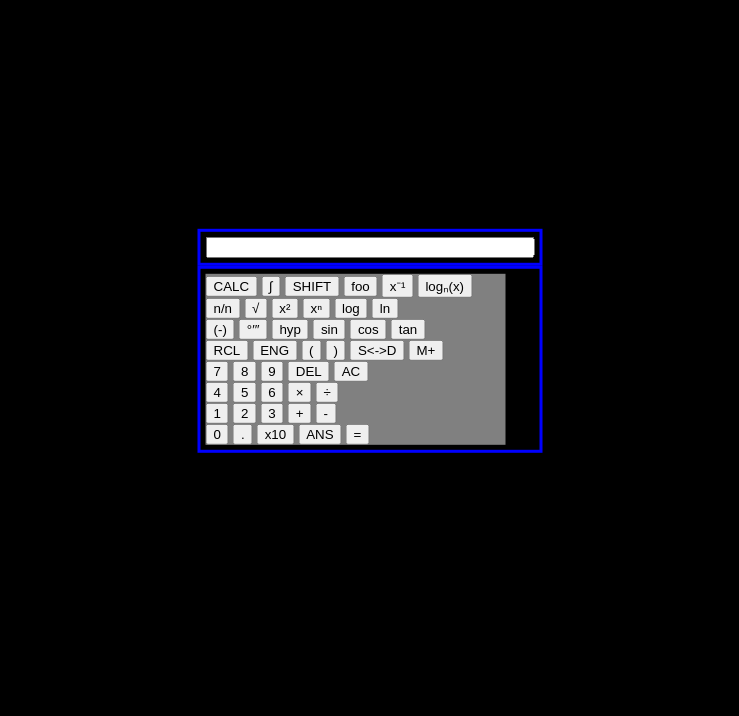
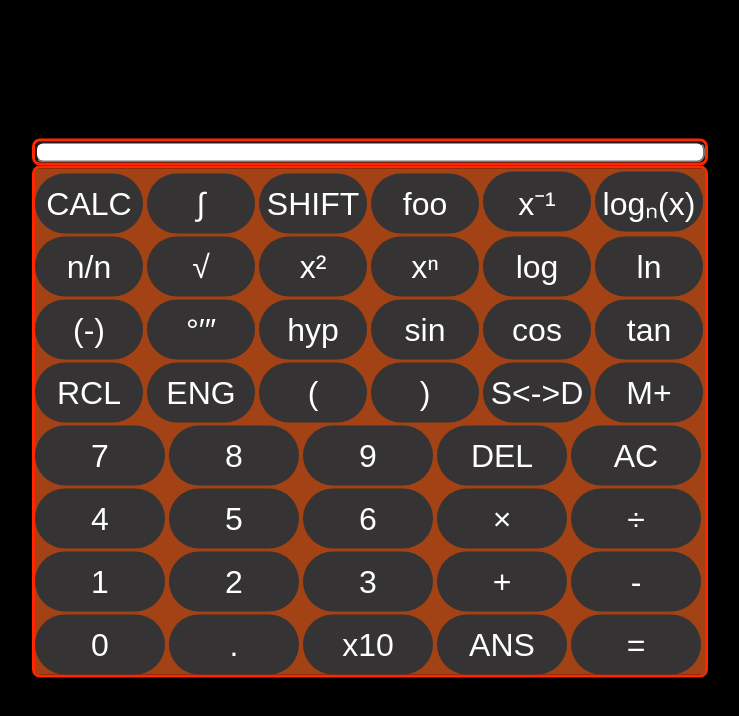
Before and after one commit to KTN2757/Calculator, a plain HTML site: page index.html in a window 1280 px wide. Shown: the whole page, without its empty margins (278-1017 px from the left). Drawn offline with Linux system fonts and the light colour scheme.

Commit message:
Found out that button tag exists :skull:

```diff
--- a/index.html
+++ b/index.html
@@ -10,73 +10,74 @@
   <body>
     <div class="Calculator">
       <div class="InputField">
-        <input type="text" size="38" />
+        <input readonly />
       </div>
     </div>
     <div class="Calculator">
       <div class="Buttons">
         <div class="Pentamerous">
           <div>
-            <input type="button" value="CALC" />
-            <input type="button" value="&#x222B;" />
-            <input type="button" value="SHIFT" />
-            <input type="button" value="foo" />
-            <input type="button" value="x&#8315;&#185;" />
-            <input type="button" value="log&#x2099;(x)" />
+            <button>CALC</button>
+            <button>&#x222B;</button>
+            <button>SHIFT</button>
+            <button>foo</button>
+            <button>x&#8315;&#185;</button>
+            <button>log&#x2099;(x)</button>
           </div>
           <div>
-            <input type="button" value="n/n" />
-            <input type="button" value="√" />
-            <input type="button" value="x²" />
-            <input type="button" value="xⁿ" />
-            <input type="button" value="log" />
-            <input type="button" value="ln" />
+            <button>n/n</button>
+            <button>√</button>
+            <button>x²</button>
+            <button>xⁿ</button>
+            <button>log</button>
+            <button>ln</button>
           </div>
           <div>
-            <input type="button" value="(-)" />
-            <input type="button" value="°′″" />
-            <input type="button" value="hyp" />
-            <input type="button" value="sin" />
-            <input type="button" value="cos" />
-            <input type="button" value="tan" />
+            <button>(-)</button>
+            <button>°′″</button>
+            <button>hyp</button>
+            <button>sin</button>
+            <button>cos</button>
+            <button>tan</button>
           </div>
           <div>
-            <input type="button" value="RCL" />
-            <input type="button" value="ENG" />
-            <input type="button" value="(" />
-            <input type="button" value=")" />
-            <input type="button" value="S<->D" />
-            <input type="button" value="M+" />
+            <button>RCL</button>
+            <button>ENG</button>
+            <button>(</button>
+            <button>)</button>
+            <button>S<->D</button>
+            <button>M+</button>
           </div>
         </div>
         <div class="Quadmerous">
           <div>
-            <input type="button" value="7" />
-            <input type="button" value="8" />
-            <input type="button" value="9" />
-            <input type="button" value="DEL" />
-            <input type="button" value="AC" />
+            <button>7</button>
+            <button>8</button>
+            <button>9</button>
+            <button>DEL</button>
+            <button>AC</button>
           </div>
           <div>
-            <input type="button" value="4" />
-            <input type="button" value="5" />
-            <input type="button" value="6" />
-            <input type="button" value="×" />
-            <input type="button" value="÷" />
+            <button>4</button>
+            <button>5</button>
+
+            <button>6</button>
+            <button>×</button>
+            <button>÷</button>
           </div>
           <div>
-            <input type="button" value="1" />
-            <input type="button" value="2" />
-            <input type="button" value="3" />
-            <input type="button" value="+" />
-            <input type="button" value="-" />
+            <button>1</button>
+            <button>2</button>
+            <button>3</button>
+            <button>+</button>
+            <button>-</button>
           </div>
           <div>
-            <input type="button" value="0" />
-            <input type="button" value="." />
-            <input type="button" value="x10" />
-            <input type="button" value="ANS" />
-            <input type="button" value="=" />
+            <button>0</button>
+            <button>.</button>
+            <button>x10</button>
+            <button>ANS</button>
+            <button>=</button>
           </div>
         </div>
       </div>
--- a/style.css
+++ b/style.css
@@ -4,14 +4,32 @@ body {
   position: absolute;
   top: 50%;
   left: 50%;
-  transform: translate(-50%, -80%);
+  transform: translate(-50%, -50%);
+}
+button {
+  background-color: rgb(53, 51, 51);
+  color: white;
+  width: 108px;
+  height: 60px;
+  border-radius: 32px;
+  border: none;
+  padding: 2px;
+  margin-top: 3px;
+  font-size: 2rem;
+}
+input {
+  border-radius: 8px;
+  width: 662px;
+}
+.Quadmerous button {
+  width: 130px;
 }
 .Calculator {
+  width: 670px;
   margin: 0;
-  border: #0000ff solid;
-  padding: 5px;
+  border: #ff2600 solid;
+  border-radius: 8px;
 }
-.Calculator .Buttons {
-  background-color: grey;
-  width: 300px;
+.Buttons {
+  background-color: rgb(163, 66, 21);
 }
```
